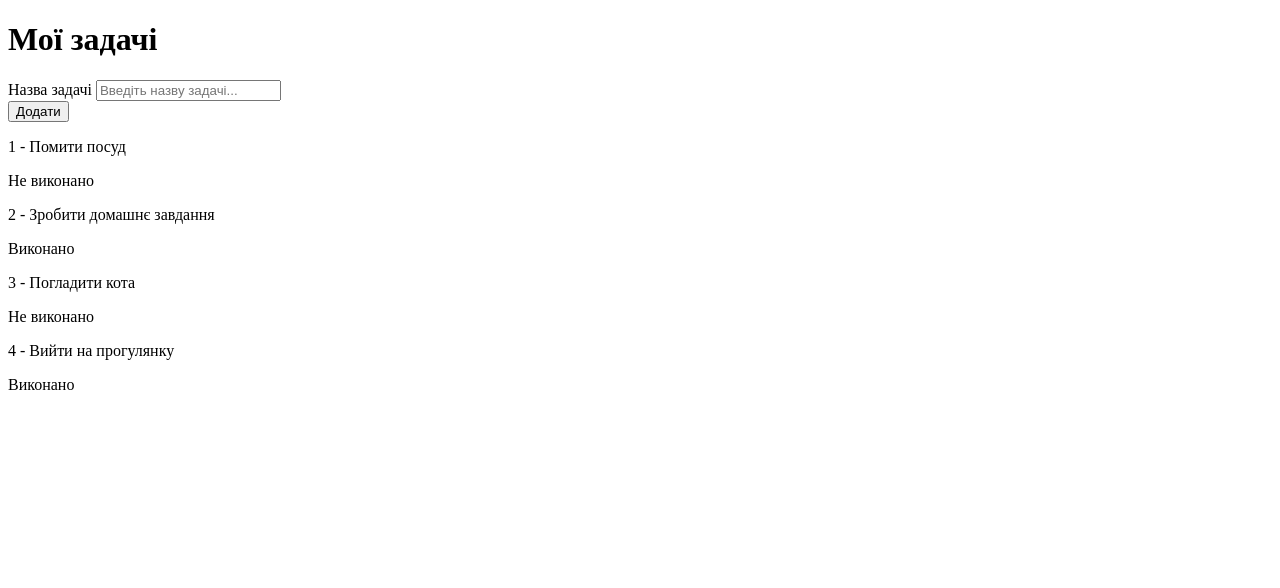
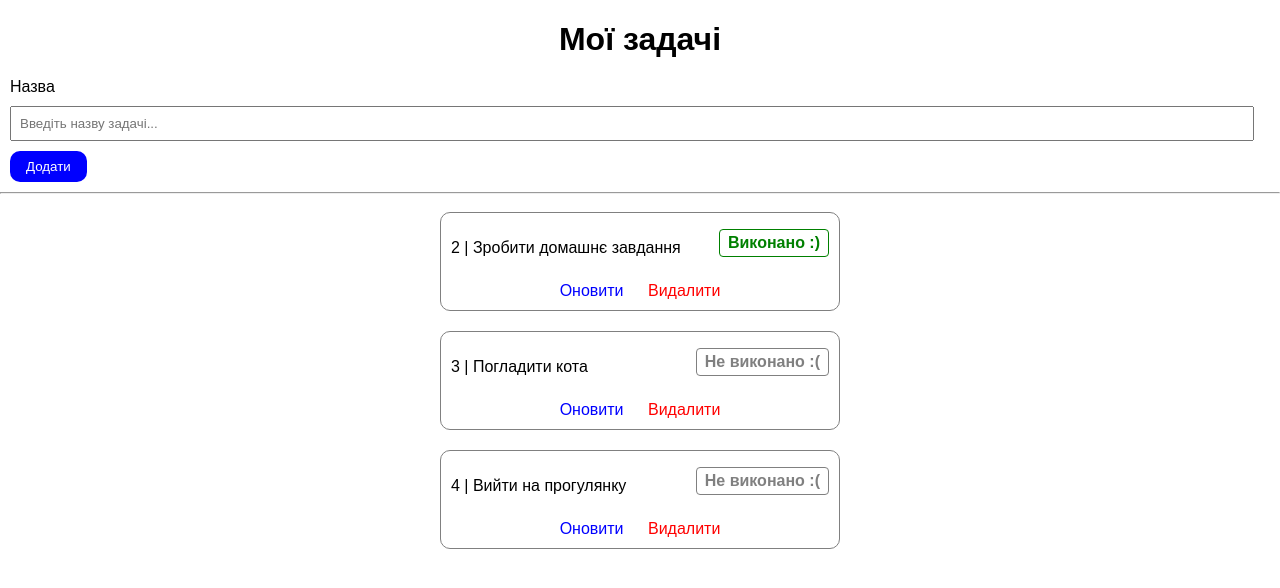
Before and after one commit to machinatororis/FlaskProject, a Flask app: page / in a window 1280 px wide. Shown: the top 588 px of the page. Run offline with Flask 3, Linux system fonts and the light colour scheme.

Commit message:
improved functionality and design

```diff
--- a/app.py
+++ b/app.py
@@ -1,45 +1,11 @@
-from flask import Flask, render_template, request, redirect, url_for
+from flask import Flask, render_template, request, redirect, url_for, flash
 
 fake_db = [
-    {
-        'id': 1,
-        'title': 'Помити посуд',
-        'completed': False,
-    },
-    {
-        'id': 2,
-        'title': 'Зробити домашнє завдання',
-        'completed': True,
-    },
-    {
-        'id': 3,
-        'title': 'Погладити кота',
-        'completed': False,
-    },
-    {
-        'id': 4,
-        'title': 'Вийти на прогулянку',
-        'completed': True,
-    },
+    {"id": 1, "title": "Помити посуд", "completed": False},
+    {"id": 2, "title": "Зробити домашнє завдання", "completed": True},
+    {"id": 3, "title": "Погладити кота", "completed": False},
+    {"id": 4, "title": "Вийти на прогулянку", "completed": False},
 ]
-
-app = Flask(__name__)
-
-
-@app.route("/")
-def home():
-    return render_template("base.html", todo_list=fake_db)
-
-
-@app.route("/add", methods=["POST"])
-def create_todo():
-    title = request.form.get("title", "")
-    fake_db.append({
-        'id': get_last_todo_id(),
-        'title': title,
-        'completed': False,
-    })
-    return redirect(url_for("home"))
 
 
 def get_last_todo_id():
@@ -49,5 +15,57 @@
         return 1
 
 
+app = Flask(__name__)
+app.config.from_mapping(SECRET_KEY="dev")
+
+
+@app.route("/")
+def home():
+    is_all_completed = all(todo["completed"] for todo in fake_db)
+    return render_template(
+        "base.html",
+        todo_list=fake_db,
+        is_all_completed=is_all_completed,
+    )
+
+
+@app.route("/add", methods=["POST"])
+def create_todo():
+    title = request.form.get("title", "").strip()
+    if title:
+        fake_db.append(
+            {
+                "id": get_last_todo_id(),
+                "title": title,
+                "completed": False,
+            },
+        )
+    else:
+        flash("Назва задачі не може бути порожньою!", "error")
+    return redirect(url_for("home"))
+
+
+@app.route("/update/<int:id>")
+def update_todo(id):
+    for todo in fake_db:
+        if todo["id"] == id:
+            todo["completed"] = not todo["completed"]
+            break
+    else:
+        flash("Немає задачі з таким ідентифікатором", "error")
+    return redirect(url_for("home"))
+
+
+@app.route("/delete/<int:id>")
+def delete_todo(id):
+    for todo in fake_db:
+        if todo["id"] == id:
+            fake_db.remove(todo)
+            break
+    else:
+        flash("Немає задачі з таким ідентифікатором", "error")
+    return redirect(url_for("home"))
+
+
 if __name__ == "__main__":
     app.run(debug=True)
--- /dev/null
+++ b/static/styles.css
@@ -0,0 +1,106 @@
+* {
+  box-sizing: border-box;
+}
+
+body {
+  margin: 0;
+  padding: 0;
+  font-family: Arial, sans-serif;
+}
+
+.page_title {
+  text-align: center;
+  margin-bottom: 20px;
+}
+
+.new_todo_form {
+  margin: 10px;
+}
+
+.todo_input {
+  width: calc(100% - 16px);
+  padding: 8px;
+  margin: 10px 0;
+}
+
+.add_todo_btn {
+  padding: 8px 16px;
+  background-color: blue;
+  color: #fff;
+  border: none;
+  cursor: pointer;
+  border-radius: 10px;
+}
+
+.todo_section {
+  display: flex;
+  flex-direction: column;
+  align-items: center;
+}
+
+.info_message {
+  color: blue;
+}
+
+.error_message {
+  color: red;
+}
+
+.todo {
+  border: 1px solid gray;
+  border-radius: 10px;
+  display: flex;
+  flex-direction: column;
+  align-items: center;
+  width: 100%;
+  max-width: 400px;
+  padding: 10px;
+  margin: 10px;
+}
+
+.todo_info {
+  display: flex;
+  align-items: center;
+  justify-content: space-between;
+  width: 100%;
+  max-width: 400px;
+  margin-bottom: 20px;
+}
+
+.todo_title {
+  margin-bottom: 5px;
+}
+
+.todo_badge {
+  padding: 4px 8px;
+  border-radius: 4px;
+  font-weight: bold;
+  border-width: 1px;
+  border-style: solid;
+}
+
+.todo_completed {
+  color: green;
+  border-color: green;
+}
+
+.todo_not_completed {
+  color: gray;
+  border-color: gray;
+}
+
+.link {
+  text-decoration: none;
+}
+
+.link + .link {
+  margin-left: 20px;
+}
+
+.update_link {
+  color: blue;
+}
+
+.delete_link {
+  color: red;
+}
--- a/templates/base.html
+++ b/templates/base.html
@@ -1,35 +1,63 @@
 <!DOCTYPE html>
 <html lang="en">
   <head>
-    <meta charset="UTF-8">
-    <title>Список задач</title>
+    <meta charset="UTF-8" />
+    <meta name="viewport" content="width=device-width, initial-scale=1.0" />
+    <link
+      rel="stylesheet"
+      href="{{ url_for('static', filename='styles.css') }}"
+    />
+    <title>СПИСОК ЗАДАЧ</title>
   </head>
   <body>
-    <h1>Мої задачі</h1>
-    <form action="/add" method="post">
+    <h1 class="page_title">Мої задачі</h1>
+
+    <form action="/add" method="post" class="new_todo_form">
       <div>
-            <label for="todo_input">Назва задачі</label>
-            <input id="todo_input" type="text" name="title" placeholder="Введіть назву задачі..." />
+        <label for="todo_input" class="todo_input__label">Назва</label>
+        <input
+          id="todo_input"
+          type="text"
+          name="title"
+          placeholder="Введіть назву задачі..."
+          class="todo_input"
+        />
         <br />
-            <button type="submit">
-                Додати
-            </button>
+        <button type="submit" class="add_todo_btn">Додати</button>
       </div>
     </form>
-    <section>
-        {% for todo in todo_list %}
-        <div>
-            <div>
-                <p>
-                    {{todo.id}} - {{todo.title}}
-                </p>
+
+    <hr />
+
+    <section class="todo_section">
+      {% for message in get_flashed_messages() %}
+      <div class="error_message">{{ message }}</div>
+
+      <hr />
+
+      {% endfor %} {% if is_all_completed %}
+      <p class="info_message">Ура, ви виконали всі задачі!</p>
+
+      <hr />
+
+      {% endif %} {% for todo in todo_list %}
+      <div class="todo">
+        <div class="todo_info">
+          <p class="todo_title">{{todo.id }} | {{ todo.title }}</p>
+
           {% if todo.completed == False %}
-                <span>Не виконано</span>
+          <span class="todo_badge todo_not_completed">Не виконано :(</span>
           {% else %}
-                <span>Виконано</span>
+          <span class="todo_badge todo_completed">Виконано :)</span>
           {% endif %}
         </div>
+
+        <div>
+          <a href="/update/{{ todo.id }}" class="link update_link">Оновити</a>
+          <a href="/delete/{{ todo.id }}" class="link delete_link">Видалити</a>
         </div>
+      </div>
+
       {% endfor %}
     </section>
   </body>
```
Also changed, not shown: README.md (added), 1 other file. Lines whose indentation alone changed are shown as unchanged.
